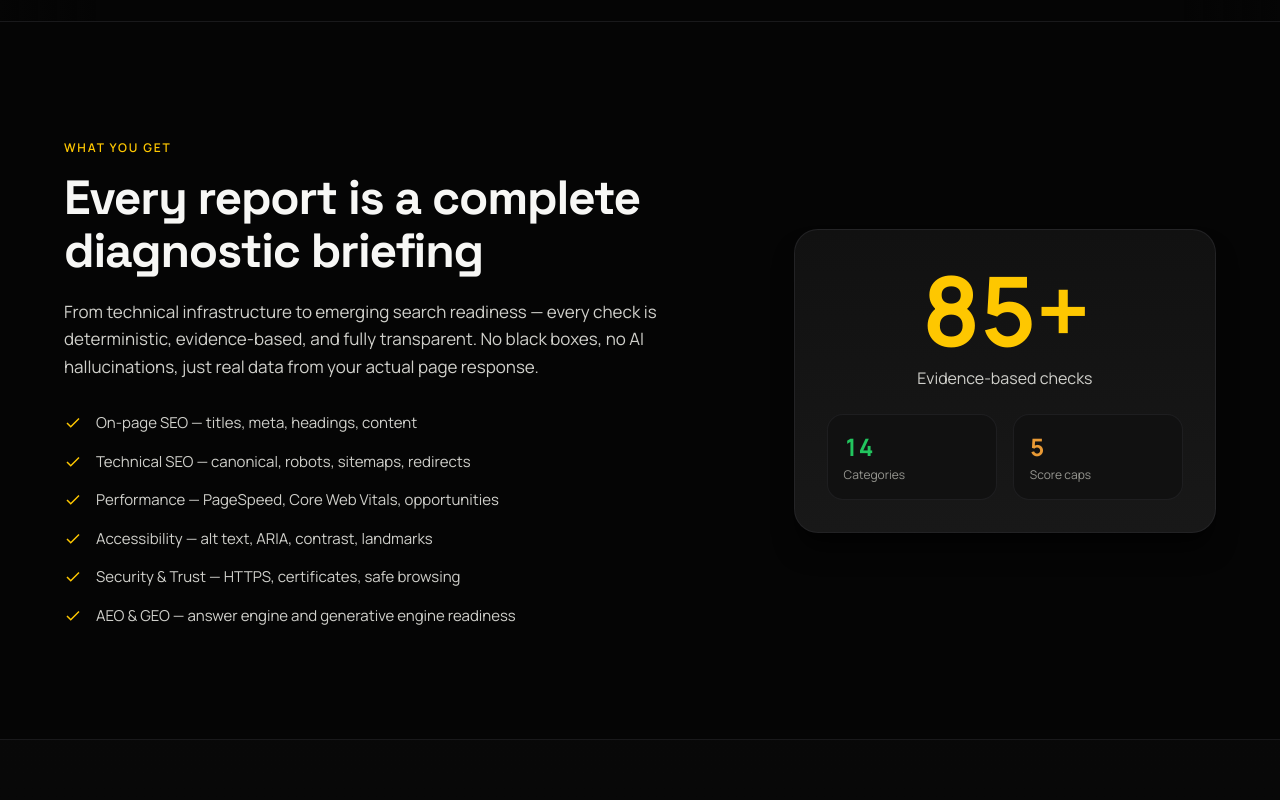
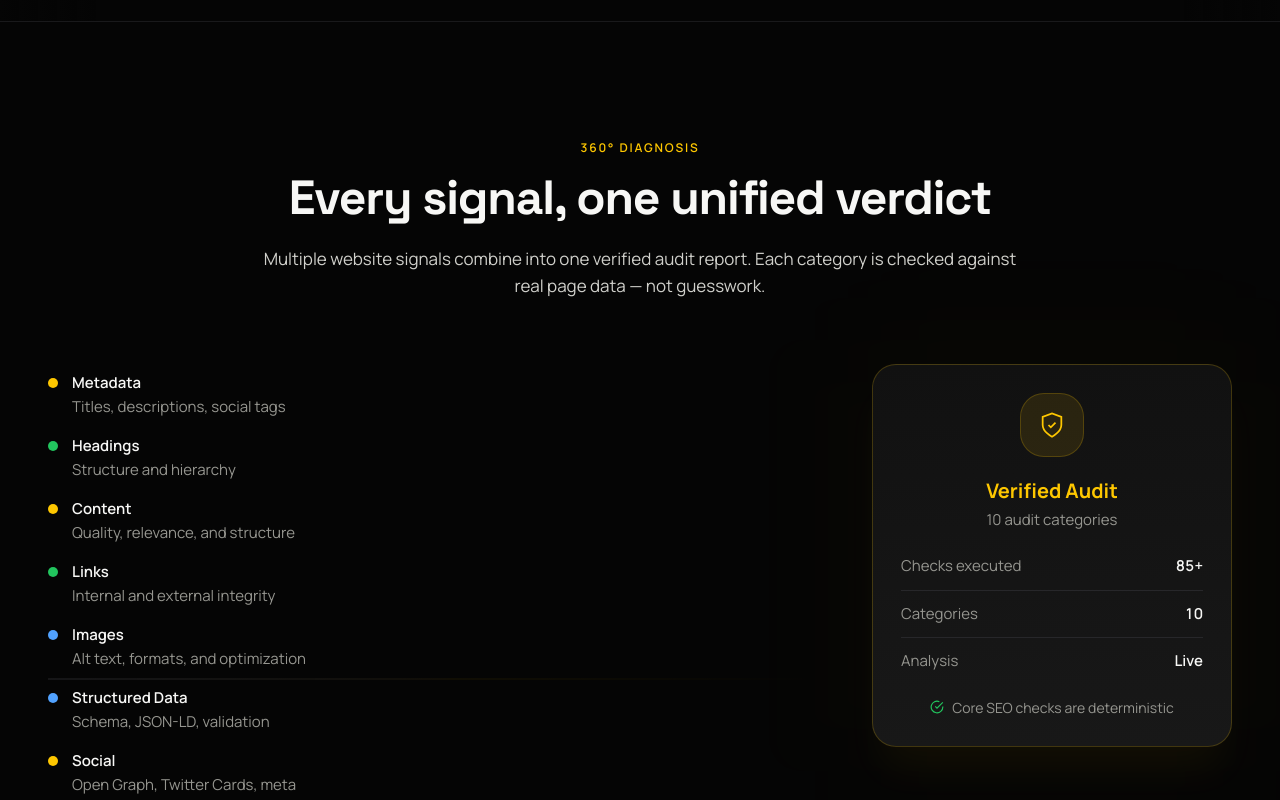
Before and after one commit to ahmedmajid1309/Nexora-seo-analyzer, a Next.js app: page / in a window 1280 px wide. Shown: the part 1140-1940 px from the top of the page. Built offline with nearby package versions, Linux system fonts and the light colour scheme.

Commit message:
Add SEO signal map and audit lifecycle

```diff
--- a/src/app/page.tsx
+++ b/src/app/page.tsx
@@ -9,42 +9,6 @@ import { CategoryTicker } from "@/components/landing/CategoryTicker";
 import { motion } from "motion/react";
 
 const EASE_OUT_EXPO = [0.16, 1, 0.3, 1] as const;
-
-const categoriesList = [
-  "On-page SEO — titles, meta, headings, content",
-  "Technical SEO — canonical, robots, sitemaps, redirects",
-  "Performance — PageSpeed, Core Web Vitals, opportunities",
-  "Accessibility — alt text, ARIA, contrast, landmarks",
-  "Security & Trust — HTTPS, certificates, safe browsing",
-  "AEO & GEO — answer engine and generative engine readiness",
-];
-
-const timelineStages = [
-  {
-    step: "1",
-    title: "Fetch & Verify",
-    desc: "Your URL is fetched server-side through our secure proxy. DNS, TLS, and response integrity are verified before any analysis begins.",
-    duration: "~2s",
-  },
-  {
-    step: "2",
-    title: "Extract Signals",
-    desc: "The page is parsed across 14 dimensions: metadata, content, headings, links, images, forms, social tags, and structured data.",
-    duration: "~4s",
-  },
-  {
-    step: "3",
-    title: "Run Evidence Checks",
-    desc: "Hundreds of deterministic rules evaluate each signal against best-practice criteria. Every finding is traceable to real page data.",
-    duration: "~3s",
-  },
-  {
-    step: "4",
-    title: "Score & Prioritize",
-    desc: "Category scores are calculated from pass/fail ratios with weighted caps. Results are organized by impact and effort.",
-    duration: "~1s",
-  },
-];
 
 const priorityCards = [
   {
@@ -195,7 +159,7 @@ export default function HomePage() {
                         <circle cx="11" cy="11" r="8" />
                         <path d="m21 21-4.35-4.35" />
                       </svg>
-                      14 categories
+                      10 audit categories
                     </span>
                     <span className="flex items-center gap-1.5">
                       <svg
@@ -209,7 +173,7 @@ export default function HomePage() {
                       >
                         <path d="M13 2L3 14h9l-1 8 10-12h-9l1-8z" />
                       </svg>
-                      ~10s audit
+                      Results typically arrive in seconds
                     </span>
                   </div>
                 </StaggerItem>
@@ -344,66 +308,129 @@ export default function HomePage() {
       {/* ── SECTION 1b: CATEGORY TICKER ── */}
       <CategoryTicker />
 
-      {/* ── SECTION 2: LIVE PRODUCT BRIEFING ── */}
-      <section className="border-t border-zinc-800/60 py-20 sm:py-28" id="briefing">
+      {/* ── SECTION 2: UNIFIED SEO SIGNAL MAP ── */}
+      <section
+        className="border-t border-zinc-800/60 py-20 sm:py-28 overflow-hidden"
+        id="signal-map"
+      >
         <Container>
-          <div className="mx-auto grid max-w-6xl gap-12 lg:grid-cols-5 lg:gap-16 items-center">
-            <div className="lg:col-span-3">
+          <div className="text-center max-w-3xl mx-auto">
             <Reveal>
               <span className="inline-block text-xs font-semibold uppercase tracking-[0.15em] text-brand mb-4">
-                  What you get
+                360° diagnosis
               </span>
             </Reveal>
             <Reveal delay={0.1}>
-                <SectionHeading>Every report is a complete diagnostic briefing</SectionHeading>
+              <SectionHeading>Every signal, one unified verdict</SectionHeading>
             </Reveal>
             <Reveal delay={0.15}>
               <p className="mt-5 text-[17px] text-text-secondary leading-relaxed">
-                  From technical infrastructure to emerging search readiness — every check is
-                  deterministic, evidence-based, and fully transparent. No black boxes, no AI
-                  hallucinations, just real data from your actual page response.
+                Multiple website signals combine into one verified audit report. Each category is
+                checked against real page data — not guesswork.
               </p>
             </Reveal>
-              <Reveal delay={0.2}>
-                <ul className="mt-8 space-y-4">
-                  {categoriesList.map((item) => (
-                    <li
-                      key={item}
-                      className="flex items-start gap-3.5 text-[15px] text-text-secondary"
+          </div>
+
+          <div className="relative mt-16">
+            {/* Desktop connector bar */}
+            <div
+              className="hidden lg:block absolute top-1/2 left-0 right-[380px] h-px bg-gradient-to-r from-zinc-800 via-brand/10 to-transparent -translate-y-1/2"
+              aria-hidden="true"
+            />
+
+            <div className="grid gap-10 lg:grid-cols-[1fr_360px] lg:gap-16 items-start">
+              {/* Signal groups */}
+              <StaggerGroup>
+                {[
+                  { name: "Metadata", desc: "Titles, descriptions, social tags", dot: "bg-brand" },
+                  { name: "Headings", desc: "Structure and hierarchy", dot: "bg-success" },
+                  { name: "Content", desc: "Quality, relevance, and structure", dot: "bg-brand" },
+                  { name: "Links", desc: "Internal and external integrity", dot: "bg-success" },
+                  {
+                    name: "Images",
+                    desc: "Alt text, formats, and optimization",
+                    dot: "bg-blue-400",
+                  },
+                  {
+                    name: "Structured Data",
+                    desc: "Schema, JSON-LD, validation",
+                    dot: "bg-blue-400",
+                  },
+                  { name: "Social", desc: "Open Graph, Twitter Cards, meta", dot: "bg-brand" },
+                  { name: "Accessibility", desc: "ARIA, contrast, landmarks", dot: "bg-warning" },
+                  { name: "URL", desc: "Canonical, redirects, sitemaps", dot: "bg-critical" },
+                  { name: "Forms", desc: "Labels, actions, security", dot: "bg-success" },
+                ].map((s) => (
+                  <StaggerItem key={s.name}>
+                    <div className="flex items-start gap-3.5 py-2">
+                      <span className={`mt-1.5 h-2.5 w-2.5 shrink-0 rounded-full ${s.dot}`} />
+                      <div className="min-w-0">
+                        <p className="text-[15px] font-semibold text-text-primary">{s.name}</p>
+                        <p className="mt-0.5 text-[15px] text-text-tertiary">{s.desc}</p>
+                      </div>
+                    </div>
+                  </StaggerItem>
+                ))}
+              </StaggerGroup>
+
+              {/* Central verdict panel */}
+              <ScaleIn delay={0.3}>
+                <div className="relative">
+                  <div
+                    className="absolute -inset-6 rounded-3xl bg-brand/[0.02] blur-3xl"
+                    aria-hidden="true"
+                  />
+                  <div className="relative rounded-2xl border border-brand/20 bg-gradient-to-b from-bg-card to-bg-elevated p-7 shadow-2xl shadow-brand/5">
+                    <div className="mx-auto flex h-16 w-16 items-center justify-center rounded-2xl bg-brand-muted border border-brand/20">
+                      <svg
+                        width="28"
+                        height="28"
+                        viewBox="0 0 24 24"
+                        fill="none"
+                        stroke="currentColor"
+                        strokeWidth="1.5"
+                        className="text-brand"
+                        aria-hidden="true"
                       >
+                        <path d="M12 22s8-4 8-10V5l-8-3-8 3v7c0 6 8 10 8 10z" />
+                        <path d="M9 12l2 2 4-4" />
+                      </svg>
+                    </div>
+                    <p className="mt-5 text-xl font-bold text-brand text-center">Verified Audit</p>
+                    <p className="mt-1 text-[15px] text-text-tertiary text-center">
+                      10 audit categories
+                    </p>
+                    <div className="mt-6 space-y-3">
+                      <div className="flex items-center justify-between text-[15px]">
+                        <span className="text-text-tertiary">Checks executed</span>
+                        <span className="text-text-primary font-semibold tabular-nums">85+</span>
+                      </div>
+                      <div className="h-px bg-zinc-800" />
+                      <div className="flex items-center justify-between text-[15px]">
+                        <span className="text-text-tertiary">Categories</span>
+                        <span className="text-text-primary font-semibold tabular-nums">10</span>
+                      </div>
+                      <div className="h-px bg-zinc-800" />
+                      <div className="flex items-center justify-between text-[15px]">
+                        <span className="text-text-tertiary">Analysis</span>
+                        <span className="text-text-primary font-semibold tabular-nums">Live</span>
+                      </div>
+                    </div>
+                    <div className="mt-6 flex items-center justify-center gap-2 text-[14px] text-text-tertiary">
                       <svg
-                        width="18"
-                        height="18"
+                        width="14"
+                        height="14"
                         viewBox="0 0 24 24"
                         fill="none"
                         stroke="currentColor"
                         strokeWidth="2"
-                        className="mt-0.5 shrink-0 text-brand"
+                        className="text-success"
                         aria-hidden="true"
                       >
-                        <path d="M20 6L9 17l-5-5" />
+                        <path d="M22 11.08V12a10 10 0 1 1-5.93-9.14" />
+                        <path d="M22 4L12 14.01l-3-3" />
                       </svg>
-                      {item}
-                    </li>
-                  ))}
-                </ul>
-              </Reveal>
-            </div>
-            <div className="lg:col-span-2">
-              <ScaleIn delay={0.3}>
-                <div className="rounded-2xl border border-zinc-800/80 bg-gradient-to-b from-bg-card to-bg-elevated p-8 text-center shadow-xl">
-                  <p className="text-7xl sm:text-8xl font-bold text-brand tabular-nums tracking-tight">
-                    85+
-                  </p>
-                  <p className="mt-2 text-base text-text-secondary">Evidence-based checks</p>
-                  <div className="mt-6 grid grid-cols-2 gap-4 text-left">
-                    <div className="rounded-xl bg-bg-card border border-zinc-800/60 p-4">
-                      <p className="text-2xl font-bold text-success tabular-nums">14</p>
-                      <p className="text-xs text-text-tertiary mt-1">Categories</p>
-                    </div>
-                    <div className="rounded-xl bg-bg-card border border-zinc-800/60 p-4">
-                      <p className="text-2xl font-bold text-warning tabular-nums">5</p>
-                      <p className="text-xs text-text-tertiary mt-1">Score caps</p>
+                      Core SEO checks are deterministic
                     </div>
                   </div>
                 </div>
@@ -483,8 +510,11 @@ export default function HomePage() {
         </Container>
       </section>
 
-      {/* ── SECTION 4: DIAGNOSIS TIMELINE ── */}
-      <section className="border-t border-zinc-800/60 py-20 sm:py-28" id="timeline">
+      {/* ── SECTION 4: AUDIT LIFECYCLE ── */}
+      <section
+        className="border-t border-zinc-800/60 bg-gradient-to-b from-bg-card/30 to-bg-primary py-20 sm:py-28"
+        id="lifecycle"
+      >
         <Container>
           <div className="text-center max-w-3xl mx-auto">
             <Reveal>
@@ -497,48 +527,173 @@ export default function HomePage() {
             </Reveal>
             <Reveal delay={0.15}>
               <p className="mt-5 text-[17px] text-text-secondary leading-relaxed">
-                From URL submission to complete report in under 10 seconds.
+                From URL submission to complete report — every stage is deterministic and
+                transparent.
               </p>
             </Reveal>
           </div>
 
-          <div className="hidden sm:grid sm:grid-cols-4 sm:gap-0 sm:relative mt-14">
-            <div className="absolute left-0 right-0 top-10 h-0.5 bg-gradient-to-r from-zinc-800 via-brand/30 to-zinc-800" />
-            {timelineStages.map((item, i) => (
-              <Reveal
-                key={item.step}
-                delay={i * 0.12}
-                className="relative flex flex-col items-center text-center px-4"
-              >
-                <div className="relative z-10 flex h-20 w-20 items-center justify-center rounded-2xl bg-gradient-to-br from-brand-muted to-brand/[0.05] text-2xl font-bold text-brand border border-brand/20 shadow-lg shadow-brand/5">
-                  {item.step}
+          {/* Desktop: connected lifecycle (3 × 2 grid with connectors) */}
+          <div className="hidden lg:block mt-16">
+            {/* Top row */}
+            <div className="grid grid-cols-3 gap-8">
+              {[
+                {
+                  step: "01",
+                  title: "Secure & Validate",
+                  desc: "URL verified through our secure proxy. DNS, TLS, and response integrity checked before analysis begins.",
+                },
+                {
+                  step: "02",
+                  title: "Fetch & Extract",
+                  desc: "Page fetched server-side and parsed across 11+ SEO dimensions simultaneously.",
+                },
+                {
+                  step: "03",
+                  title: "Run Deterministic Checks",
+                  desc: "Hundreds of evidence-based rules evaluate each signal against best-practice criteria.",
+                },
+              ].map((stage, i) => (
+                <Reveal key={stage.step} delay={i * 0.1}>
+                  <div className="relative flex flex-col items-center text-center px-2">
+                    <div className="relative z-10 flex h-12 w-12 items-center justify-center rounded-full bg-brand text-base font-bold text-black shadow-lg shadow-brand/20">
+                      {stage.step}
                     </div>
-                <div className="mt-2 text-xs font-medium text-brand/60 uppercase tracking-wider">
-                  {item.duration}
+                    <div
+                      className="mt-1 h-6 w-0.5 bg-gradient-to-b from-brand/40 to-zinc-800"
+                      aria-hidden="true"
+                    />
+                    <h3 className="mt-2 text-base font-semibold text-text-primary">
+                      {stage.title}
+                    </h3>
+                    <p className="mt-1.5 text-base text-text-tertiary leading-relaxed">
+                      {stage.desc}
+                    </p>
                   </div>
-                <h3 className="mt-3 text-lg font-semibold text-text-primary">{item.title}</h3>
-                <p className="mt-2 text-sm text-text-secondary leading-relaxed">{item.desc}</p>
                 </Reveal>
               ))}
             </div>
 
-          <div className="sm:hidden mt-10 space-y-8">
-            {timelineStages.map((item, i) => (
-              <Reveal key={item.step} delay={i * 0.1}>
-                <div className="flex gap-5 items-start">
-                  <div className="flex h-14 w-14 shrink-0 items-center justify-center rounded-2xl bg-brand-muted text-xl font-bold text-brand border border-brand/20">
-                    {item.step}
+            {/* Downward connector */}
+            <div className="flex justify-center py-5" aria-hidden="true">
+              <div className="flex flex-col items-center gap-1">
+                <div className="h-8 w-0.5 bg-gradient-to-b from-zinc-800 to-zinc-800" />
+                <svg
+                  width="16"
+                  height="16"
+                  viewBox="0 0 24 24"
+                  fill="none"
+                  stroke="currentColor"
+                  strokeWidth="2"
+                  className="text-zinc-600"
+                >
+                  <path d="M12 5v14M5 12l7 7 7-7" />
+                </svg>
               </div>
-                  <div className="min-w-0 pt-1">
-                    <div className="flex items-center gap-3">
-                      <h3 className="text-lg font-semibold text-text-primary">{item.title}</h3>
-                      <span className="text-xs text-brand/60">~{item.duration}</span>
             </div>
-                    <p className="mt-1.5 text-sm text-text-secondary">{item.desc}</p>
+
+            {/* Bottom row */}
+            <div className="grid grid-cols-3 gap-8">
+              {[
+                {
+                  step: "04",
+                  title: "Calculate Scores",
+                  desc: "Category scores from pass/fail ratios with weighted caps per dimension.",
+                },
+                {
+                  step: "05",
+                  title: "Request Performance Data",
+                  desc: "Optional PageSpeed diagnostics requested to enrich your performance intelligence.",
+                },
+                {
+                  step: "06",
+                  title: "Assemble Report",
+                  desc: "All findings, scores, and priorities compiled into a single actionable report.",
+                },
+              ].map((stage, i) => (
+                <Reveal key={stage.step} delay={(i + 3) * 0.1}>
+                  <div className="relative flex flex-col items-center text-center px-2">
+                    <motion.div
+                      className="relative z-10 flex h-12 w-12 items-center justify-center rounded-full bg-brand text-base font-bold text-black shadow-lg shadow-brand/20"
+                      initial={{ scale: 0.8 }}
+                      whileInView={{ scale: 1 }}
+                      viewport={{ once: true }}
+                      transition={{ duration: 0.4, ease: EASE_OUT_EXPO }}
+                    >
+                      {stage.step}
+                    </motion.div>
+                    <h3 className="mt-4 text-base font-semibold text-text-primary">
+                      {stage.title}
+                    </h3>
+                    <p className="mt-1.5 text-base text-text-tertiary leading-relaxed">
+                      {stage.desc}
+                    </p>
+                  </div>
+                </Reveal>
+              ))}
+            </div>
+          </div>
+
+          {/* Mobile: vertical timeline */}
+          <div className="lg:hidden mt-12">
+            <div className="relative">
+              <div className="absolute left-[23px] top-0 bottom-0 w-0.5 bg-zinc-800" />
+              <motion.div
+                className="absolute left-[23px] top-0 w-0.5 bg-gradient-to-b from-brand to-brand/40"
+                initial={{ height: "0%" }}
+                whileInView={{ height: "100%" }}
+                viewport={{ once: true }}
+                transition={{ duration: 1.5, ease: EASE_OUT_EXPO }}
+              />
+              <div className="space-y-10">
+                {[
+                  {
+                    step: "01",
+                    title: "Secure & Validate",
+                    desc: "URL verified through our secure proxy. DNS, TLS, and response integrity checked before analysis begins.",
+                  },
+                  {
+                    step: "02",
+                    title: "Fetch & Extract",
+                    desc: "Page fetched server-side and parsed across 11+ SEO dimensions simultaneously.",
+                  },
+                  {
+                    step: "03",
+                    title: "Run Deterministic Checks",
+                    desc: "Hundreds of evidence-based rules evaluate each signal against best-practice criteria.",
+                  },
+                  {
+                    step: "04",
+                    title: "Calculate Scores",
+                    desc: "Category scores calculated from pass/fail ratios with weighted caps per dimension.",
+                  },
+                  {
+                    step: "05",
+                    title: "Request Performance Data",
+                    desc: "Optional PageSpeed diagnostics requested to enrich your performance intelligence.",
+                  },
+                  {
+                    step: "06",
+                    title: "Assemble Report",
+                    desc: "All findings, scores, and priorities compiled into a single actionable audit report.",
+                  },
+                ].map((stage, i) => (
+                  <Reveal key={stage.step} delay={i * 0.08}>
+                    <div className="relative flex gap-5">
+                      <div className="relative z-10 flex h-[46px] w-[46px] shrink-0 items-center justify-center rounded-full bg-brand text-sm font-bold text-black shadow-lg shadow-brand/20">
+                        {stage.step}
+                      </div>
+                      <div className="min-w-0 pt-2">
+                        <h3 className="text-base font-semibold text-text-primary">{stage.title}</h3>
+                        <p className="mt-1.5 text-base text-text-tertiary leading-relaxed">
+                          {stage.desc}
+                        </p>
                       </div>
                     </div>
                   </Reveal>
                 ))}
+              </div>
+            </div>
           </div>
         </Container>
       </section>
```
Lines whose indentation alone changed are shown as unchanged.
